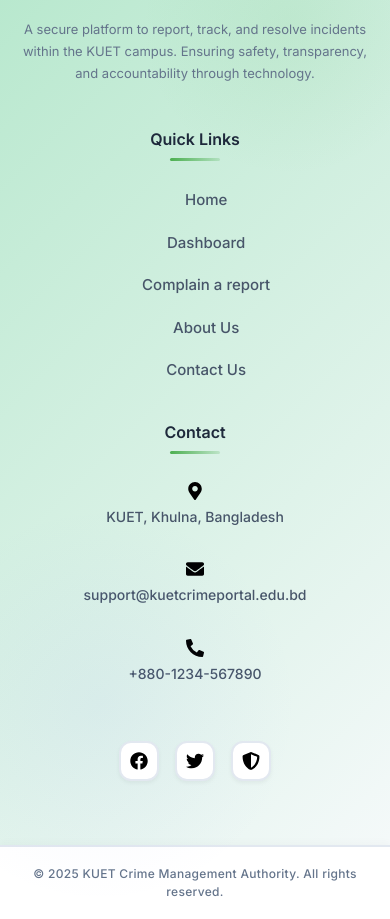
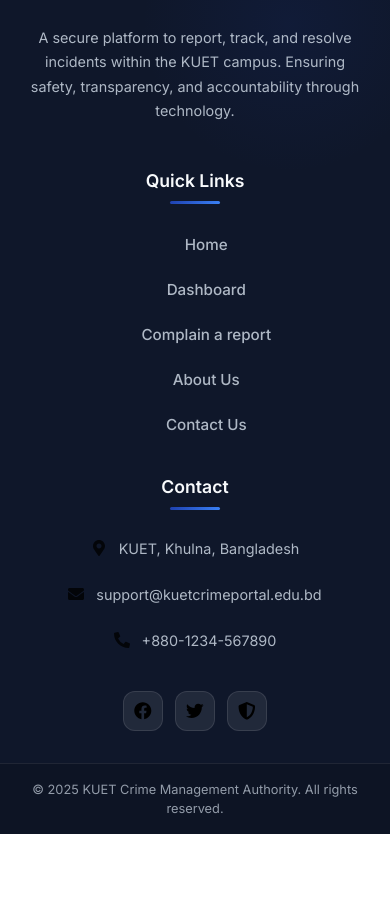
Before and after one commit to CodingABoveHEAd/kuet-crime-management-system, a React (Vite) app in the folder frontend/: page /contact in a window 390 px wide. Shown: the part 980-1899 px from the top of the page. After the commit the page ends 1814 px from the top, so only its background shows below. Built offline with nearby package versions, Linux system fonts and the light colour scheme.

Commit message:
updated footer section

```diff
--- a/frontend/src/styles/componentstyles/Footer.css
+++ b/frontend/src/styles/componentstyles/Footer.css
@@ -1,19 +1,20 @@
-/* Footer.css - Light & Modern Design matching project theme */
-
-@import url('https://fonts.googleapis.com/css2?family=Inter:wght@300;400;500;600;700&display=swap');
+/* =====================================================
+   KUET DETECTIVES - FOOTER STYLES
+   Modern footer with dark/light mode support
+   ===================================================== */
 
 /* Main Footer Container */
 .footer {
-  font-family: 'Inter', -apple-system, BlinkMacSystemFont, 'Segoe UI', sans-serif;
-  background: linear-gradient(135deg,#13b35b50  0%, #f8fafc 100%);
-  color: #334155;
-  padding: 60px 0 0;
+  font-family: var(--font-sans);
+  background: var(--footer-bg);
+  color: var(--footer-text);
+  padding: 4rem 0 0;
   position: relative;
   overflow: hidden;
-  border-top: 3px solid #e2e8f0;
+  margin-top: auto;
 }
 
-/* Decorative background elements */
+/* Decorative top border gradient */
 .footer::before {
   content: '';
   position: absolute;
@@ -21,9 +22,10 @@
   left: 0;
   right: 0;
   height: 4px;
-  background: linear-gradient(90deg, #4caf50 0%, #66bb6a 50%, #4caf50 100%);
+  background: var(--gradient-primary);
 }
 
+/* Decorative background elements */
 .footer::after {
   content: '';
   position: absolute;
@@ -31,32 +33,19 @@
   right: -50px;
   width: 300px;
   height: 300px;
-  background: radial-gradient(circle, rgba(76, 175, 80, 0.08) 0%, transparent 70%);
-  border-radius: 50%;
-  pointer-events: none;
-}
-
-/* Additional decorative element */
-.footer-container::before {
-  content: '';
-  position: absolute;
-  bottom: -100px;
-  left: -100px;
-  width: 400px;
-  height: 400px;
-  background: radial-gradient(circle, rgba(102, 126, 234, 0.06) 0%, transparent 70%);
+  background: radial-gradient(circle, rgba(var(--color-primary-rgb), 0.1) 0%, transparent 70%);
   border-radius: 50%;
   pointer-events: none;
 }
 
 /* Footer Container Grid */
 .footer-container {
-  max-width: 1400px;
+  max-width: 1200px;
   margin: 0 auto;
-  padding: 0 40px 40px;
+  padding: 0 2rem 2.5rem;
   display: grid;
   grid-template-columns: 2fr 1fr 1.5fr;
-  gap: 60px;
+  gap: 4rem;
   position: relative;
   z-index: 1;
 }
@@ -65,41 +54,42 @@
 .footer-section {
   display: flex;
   flex-direction: column;
-  gap: 20px;
+  gap: 1.25rem;
 }
 
 /* About Section */
 .footer-section.about {
-  padding-right: 20px;
+  padding-right: 1.5rem;
 }
 
 .footer-logo {
   font-size: 1.5rem;
   font-weight: 700;
-  background: linear-gradient(135deg, #4caf50 0%, #2e7d32 100%);
+  background: var(--gradient-primary);
   -webkit-background-clip: text;
   -webkit-text-fill-color: transparent;
   background-clip: text;
-  margin-bottom: 16px;
+  margin-bottom: 0.5rem;
   line-height: 1.3;
   letter-spacing: -0.02em;
 }
 
 .footer-desc {
-  font-size: 15px;
+  font-size: 0.95rem;
   line-height: 1.7;
-  color: #64748b;
+  color: var(--footer-text);
   font-weight: 400;
+  opacity: 0.85;
 }
 
 /* Section Headings */
 .footer-section h3 {
-  font-size: 1.2rem;
+  font-size: 1.1rem;
   font-weight: 600;
-  color: #1e293b;
-  margin-bottom: 8px;
+  color: var(--footer-heading);
+  margin-bottom: 0.5rem;
   position: relative;
-  padding-bottom: 12px;
+  padding-bottom: 0.75rem;
 }
 
 .footer-section h3::after {
@@ -109,8 +99,8 @@
   left: 0;
   width: 50px;
   height: 3px;
-  background: linear-gradient(90deg, #4caf50, rgba(76, 175, 80, 0.2));
-  border-radius: 2px;
+  background: var(--gradient-primary);
+  border-radius: var(--radius-full);
 }
 
 /* Quick Links Section */
@@ -120,41 +110,41 @@
   margin: 0;
   display: flex;
   flex-direction: column;
-  gap: 12px;
+  gap: 0.75rem;
 }
 
 .footer-section.links li {
-  transition: transform 0.3s ease;
+  transition: transform var(--transition-base);
 }
 
 .footer-section.links li:hover {
-  transform: translateX(8px);
+  transform: translateX(6px);
 }
 
 .footer-section.links a {
-  color: #475569;
+  color: var(--footer-text);
   text-decoration: none;
-  font-size: 15px;
+  font-size: 0.95rem;
   font-weight: 500;
-  display: flex;
+  display: inline-flex;
   align-items: center;
-  gap: 8px;
-  transition: all 0.3s ease;
+  gap: 0.5rem;
+  transition: all var(--transition-base);
   position: relative;
+  opacity: 0.85;
 }
 
 .footer-section.links a::before {
   content: '→';
   opacity: 0;
   transform: translateX(-10px);
-  transition: all 0.3s ease;
-  color: #4caf50;
-  font-weight: bold;
+  transition: all var(--transition-base);
+  color: var(--color-primary-light);
 }
 
 .footer-section.links a:hover {
-  color: #4caf50;
-  font-weight: 600;
+  color: var(--color-primary-light);
+  opacity: 1;
 }
 
 .footer-section.links a:hover::before {
@@ -165,132 +155,85 @@
 /* Contact Section */
 .footer-section.contact p {
   display: flex;
-  align-items: center;
-  gap: 12px;
-  font-size: 15px;
-  color: #475569;
-  margin: 0 0 12px 0;
-  line-height: 1.6;
-  transition: color 0.3s ease;
-  font-weight: 500;
+  align-items: flex-start;
+  gap: 0.75rem;
+  font-size: 0.9rem;
+  color: var(--footer-text);
+  margin-bottom: 0.25rem;
+  opacity: 0.85;
+  line-height: 1.5;
 }
 
-.footer-section.contact p:hover {
-  color: #4caf50;
+.footer-section.contact p svg {
+  flex-shrink: 0;
+  color: var(--color-primary-light);
+  margin-top: 2px;
+  font-size: 1rem;
+  opacity: 0.9;
 }
 
-.footer-section.contact svg {
-  color: #4caf50;
-  font-size: 18px;
-  flex-shrink: 0;
-}
-
-/* Social Media Icons */
+/* Social Icons */
 .footer-social {
   display: flex;
-  gap: 16px;
-  margin-top: 24px;
+  gap: 0.75rem;
+  margin-top: 1rem;
 }
 
 .footer-social a {
-  width: 44px;
-  height: 44px;
+  width: 40px;
+  height: 40px;
+  border-radius: var(--radius-lg);
+  background: rgba(255, 255, 255, 0.08);
   display: flex;
   align-items: center;
   justify-content: center;
-  background: white;
-  border: 2px solid #e2e8f0;
-  border-radius: 12px;
-  color: #4caf50;
-  font-size: 20px;
-  transition: all 0.3s ease;
-  position: relative;
-  overflow: hidden;
-  box-shadow: 0 2px 4px rgba(0, 0, 0, 0.05);
-}
-
-.footer-social a::before {
-  content: '';
-  position: absolute;
-  top: 0;
-  left: 0;
-  right: 0;
-  bottom: 0;
-  background: linear-gradient(135deg, #4caf50 0%, #66bb6a 100%);
-  opacity: 0;
-  transition: opacity 0.3s ease;
-  z-index: -1;
+  color: var(--footer-text);
+  font-size: 1.1rem;
+  transition: all var(--transition-base);
+  border: 1px solid rgba(255, 255, 255, 0.1);
 }
 
 .footer-social a:hover {
+  background: var(--color-primary);
   color: white;
-  border-color: #4caf50;
-  transform: translateY(-4px);
-  box-shadow: 0 8px 16px rgba(76, 175, 80, 0.25);
+  transform: translateY(-3px);
+  box-shadow: 0 4px 12px rgba(var(--color-primary-rgb), 0.3);
+  border-color: var(--color-primary);
 }
 
-.footer-social a:hover::before {
-  opacity: 1;
-}
-
-/* Footer Bottom Copyright Section */
+/* Bottom Bar */
 .footer-bottom {
-  background: white;
-  padding: 24px 40px;
+  background: rgba(0, 0, 0, 0.15);
+  padding: 1.25rem 2rem;
   text-align: center;
-  border-top: 2px solid #e2e8f0;
-  margin-top: 40px;
-  box-shadow: 0 -4px 6px rgba(0, 0, 0, 0.02);
+  border-top: 1px solid rgba(255, 255, 255, 0.08);
 }
 
 .footer-bottom p {
-  font-size: 14px;
-  color: #64748b;
+  font-size: 0.875rem;
+  color: var(--footer-text);
   margin: 0;
-  font-weight: 500;
-  letter-spacing: 0.3px;
+  opacity: 0.7;
 }
 
-/* Responsive Design */
+/* =====================================================
+   RESPONSIVE DESIGN
+   ===================================================== */
+
 @media (max-width: 1024px) {
   .footer-container {
     grid-template-columns: 1fr 1fr;
-    gap: 40px;
-    padding: 0 30px 40px;
+    gap: 3rem;
   }
 
   .footer-section.about {
     grid-column: 1 / -1;
     padding-right: 0;
-  }
-}
-
-@media (max-width: 768px) {
-  .footer {
-    padding: 40px 0 0;
-  }
-
-  .footer-container {
-    grid-template-columns: 1fr;
-    gap: 40px;
-    padding: 0 24px 30px;
-  }
-
-  .footer-section.about {
     text-align: center;
   }
 
-  .footer-logo {
-    font-size: 1.3rem;
-  }
-
-  .footer-desc {
-    font-size: 14px;
-  }
-
-  .footer-section h3 {
-    font-size: 1.1rem;
-    text-align: center;
+  .footer-section.about .footer-logo {
+    justify-content: center;
   }
 
   .footer-section h3::after {
@@ -298,112 +241,68 @@
     transform: translateX(-50%);
   }
 
-  .footer-section.links ul {
+  .footer-section.links,
+  .footer-section.contact {
+    text-align: center;
     align-items: center;
   }
 
-  .footer-section.links a {
-    justify-content: center;
-  }
-
-  .footer-section.contact p {
-    justify-content: center;
+  .footer-section.links ul {
+    align-items: center;
   }
 
   .footer-social {
     justify-content: center;
   }
+}
+
+@media (max-width: 640px) {
+  .footer {
+    padding: 3rem 0 0;
+  }
+
+  .footer-container {
+    grid-template-columns: 1fr;
+    gap: 2rem;
+    padding: 0 1.5rem 2rem;
+  }
+
+  .footer-section {
+    text-align: center;
+    align-items: center;
+  }
+
+  .footer-section h3::after {
+    left: 50%;
+    transform: translateX(-50%);
+  }
+
+  .footer-section.about {
+    padding-right: 0;
+  }
+
+  .footer-logo {
+    font-size: 1.25rem;
+  }
+
+  .footer-desc {
+    font-size: 0.9rem;
+  }
 
   .footer-bottom {
-    padding: 20px 24px;
+    padding: 1rem;
   }
 
   .footer-bottom p {
-    font-size: 13px;
+    font-size: 0.8rem;
   }
 }
 
-@media (max-width: 480px) {
-  .footer {
-    padding: 30px 0 0;
-  }
-
-  .footer-container {
-    padding: 0 20px 24px;
-    gap: 32px;
-  }
-
-  .footer-logo {
-    font-size: 1.2rem;
-  }
-
-  .footer-desc {
-    font-size: 13px;
-  }
-
-  .footer-section h3 {
-    font-size: 1rem;
-  }
-
-  .footer-section.contact p {
-    font-size: 14px;
-    flex-direction: column;
-    text-align: center;
-    gap: 6px;
-  }
-
-  .footer-social a {
-    width: 40px;
-    height: 40px;
-    font-size: 18px;
-  }
-
-  .footer-bottom {
-    padding: 18px 20px;
-  }
-
-  .footer-bottom p {
-    font-size: 12px;
-    line-height: 1.5;
-  }
+/* Animation for footer appearance */
+.footer-section {
+  animation: fadeInUp 0.6s ease-out;
 }
 
-/* Hover animations */
-@keyframes pulse {
-  0%, 100% {
-    transform: scale(1);
-  }
-  50% {
-    transform: scale(1.05);
-  }
-}
-
-.footer-social a:hover {
-  animation: pulse 0.6s ease-in-out;
-}
-
-/* Accessibility */
-.footer a:focus {
-  outline: 2px solid #4caf50;
-  outline-offset: 4px;
-  border-radius: 4px;
-}
-
-/* Print styles */
-@media print {
-  .footer {
-    background: white;
-    color: black;
-    border-top: 2px solid #e2e8f0;
-  }
-
-  .footer-social {
-    display: none;
-  }
-
-  .footer::before,
-  .footer::after,
-  .footer-container::before {
-    display: none;
-  }
-}
+.footer-section:nth-child(1) { animation-delay: 0.1s; }
+.footer-section:nth-child(2) { animation-delay: 0.2s; }
+.footer-section:nth-child(3) { animation-delay: 0.3s; }
```
